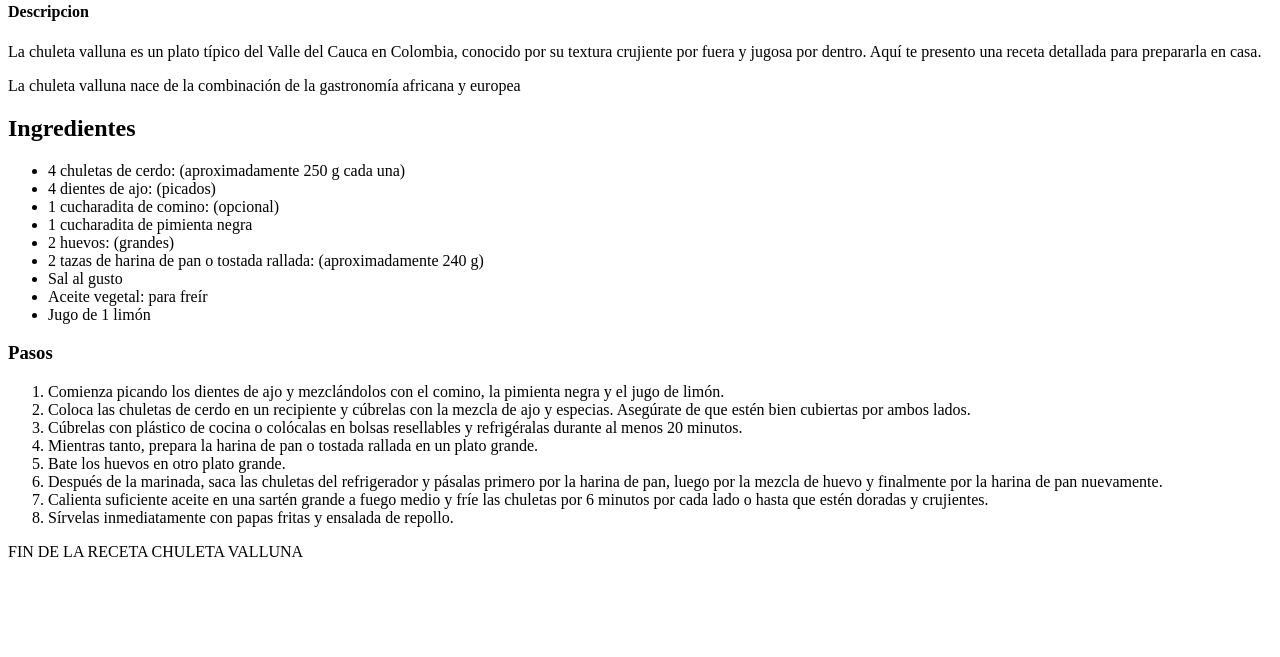
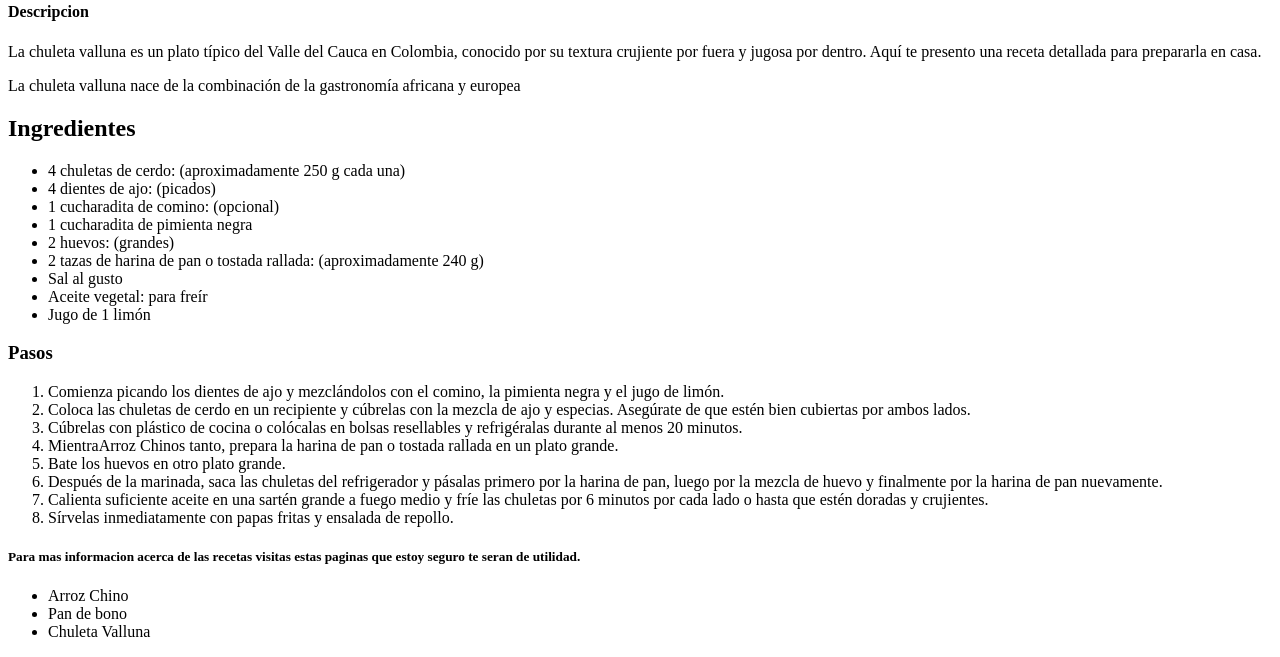
Before and after one commit to JohanRodallega/odin-recipes, a plain HTML site: page index.html in a window 1280 px wide. Shown: the part 2354-3011 px from the top of the page. Before the commit the page ends 2923 px from the top, so only its background shows below. Drawn offline with Linux system fonts and the light colour scheme.

Commit message:
fin-de-la-pagina-web

```diff
--- a/index.html
+++ b/index.html
@@ -122,7 +122,7 @@ s
 
             <li> Cúbrelas con plástico de cocina o colócalas en bolsas resellables y refrigéralas durante al menos 20 minutos.</li>
 
-            <li>Mientras tanto, prepara la harina de pan o tostada rallada en un plato grande.</li>
+            <li>MientraArroz Chinos tanto, prepara la harina de pan o tostada rallada en un plato grande.</li>
 
             <li>Bate los huevos en otro plato grande. </li>
 
@@ -133,7 +133,16 @@ s
             <li>Sírvelas inmediatamente con papas fritas y ensalada de repollo.</li>
         </ol>
 
-        FIN DE LA RECETA CHULETA VALLUNA
+        <!--   FIN DE LA RECETA CHULETA VALLUNA -->
+
+        <h5>Para mas informacion acerca de las recetas visitas estas paginas que estoy seguro te seran de utilidad.</h5>
+
+        <ul>
+        <li><a href="https://www.bensoriginal.com/rice-recipes/arroz-chino-recipe"></a> Arroz Chino</li>
+        <li><a href="https://vecinavegetariana.com/es/pandebonos-colombianos/"></a> Pan de bono </li>
+        <li><a href="https://www.gourmet.com.co/recetas-de-cocina/recetas-de-fritos/como-hacer-una-chuleta-valluna-consejos/"></a> Chuleta Valluna</li>
+        </ul>
+
 
     </main>
 
```
